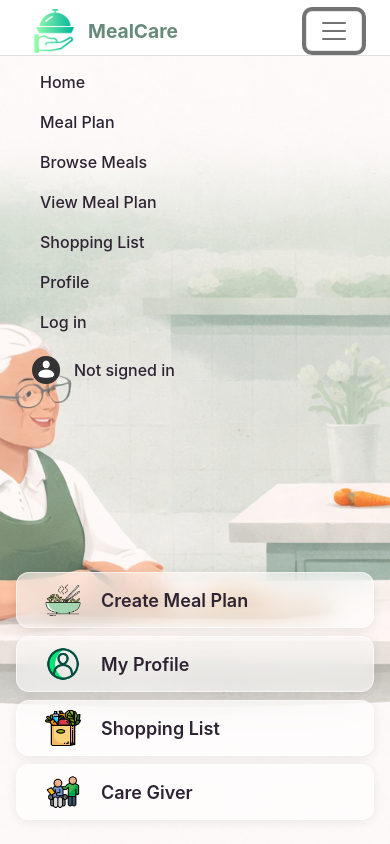
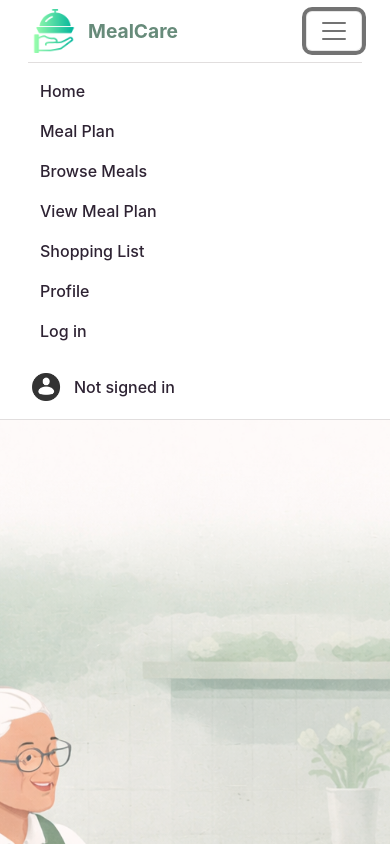
Before and after one commit to fahad09011/Meal-Planner-for-Elderly, a React (Vite) app: page / in a window 390 px wide. Both pictures are taken after a click on the button "Toggle navigation". Shown: the top 844 px of the page. Built offline with nearby package versions, Linux system fonts and the light colour scheme; no server answers.

Commit message:
fix navbar collapse on small screen

```diff
--- a/src/assets/styles/navBar.css
+++ b/src/assets/styles/navBar.css
@@ -7,13 +7,30 @@
     border-radius: 50%;
   }
 
+  /* Match Bootstrap: allow wrapping so collapsible menu sits on its own row on small screens.
+     A fixed height was clipping the menu and made links paint over the page content. */
   .navbar {
-    height: var(--navbar-height, 68px);
+    min-height: var(--navbar-height, 68px);
     background-color: var(--white);
     border-bottom: var(--border-light);
     padding: 0 16px !important;
     display: flex;
+    flex-wrap: wrap;
     align-items: center;
+  }
+
+  @media (max-width: 991.98px) {
+    .navbar .navbar-collapse {
+      flex-basis: 100%;
+      background-color: var(--white);
+      border-top: var(--border-light);
+      padding: 8px 0 12px;
+    }
+
+    .navbar .navbar-collapse .infoContainer {
+      padding-top: 8px;
+      flex-wrap: wrap;
+    }
   }
 
   .navbar .navbar-brand {
--- a/src/components/common/Navbar.jsx
+++ b/src/components/common/Navbar.jsx
@@ -1,12 +1,19 @@
+import { useEffect, useState } from "react";
 import icon from '../../assets/icons/userIcon.png';
 import logo from '../../assets/icons/logo.png';
 import '../../assets/styles/navBar.css';
-import { NavLink, useNavigate } from "react-router-dom";
+import { NavLink, useNavigate, useLocation } from "react-router-dom";
 import { useAuth } from "../../context/AuthContext";
 
 function Navbar() {
   const { user, authLoading, signOut } = useAuth();
   const navigate = useNavigate();
+  const location = useLocation();
+  const [navOpen, setNavOpen] = useState(false);
+
+  useEffect(() => {
+    setNavOpen(false);
+  }, [location.pathname]);
 
   const displayLabel =
     user?.user_metadata?.full_name?.trim() || user?.email || "";
@@ -21,10 +28,17 @@ function Navbar() {
         <nav className="navbar navbar-expand-lg navbar-light pt-0 pb-0">
   <div className="container-fluid">
     <NavLink className="navbar-brand" to="/home"><img src={logo} alt="lopgo" className="logo" /> MealCare</NavLink>
-    <button className="navbar-toggler" type="button" data-bs-toggle="collapse" data-bs-target="#navbarText" aria-controls="navbarText" aria-expanded="false" aria-label="Toggle navigation">
+    <button
+      className="navbar-toggler"
+      type="button"
+      onClick={() => setNavOpen((open) => !open)}
+      aria-controls="navbarText"
+      aria-expanded={navOpen}
+      aria-label="Toggle navigation"
+    >
       <span className="navbar-toggler-icon"></span>
     </button>
-    <div className="collapse navbar-collapse" id="navbarText">
+    <div className={`collapse navbar-collapse${navOpen ? " show" : ""}`} id="navbarText">
       <ul className="navbar-nav me-auto mb-2 mb-lg-0">
         <li className="nav-item">
           <NavLink className="nav-link" to="/home">Home</NavLink>
```
